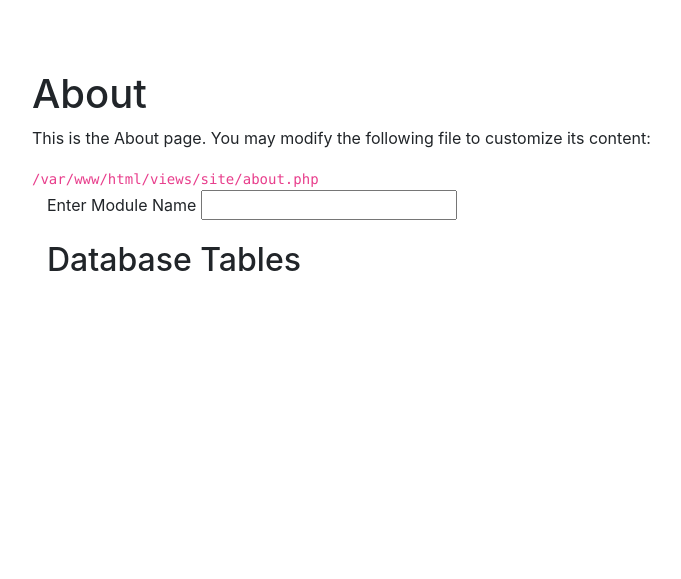
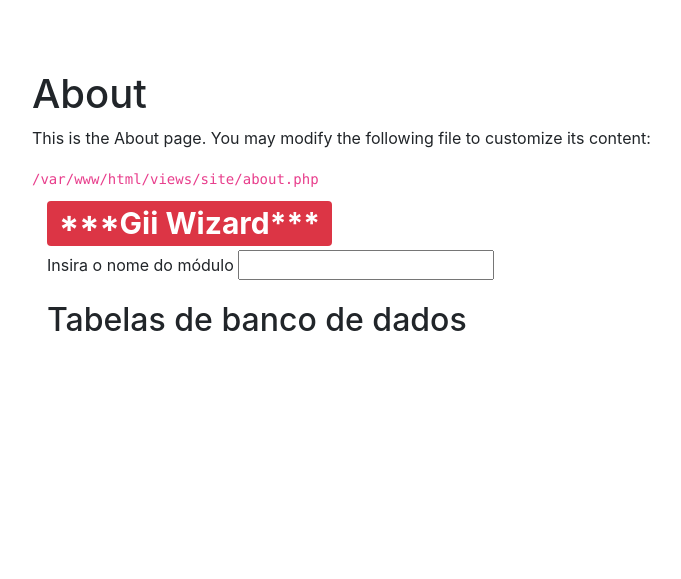
Before and after one commit to sandrofpaula/giiwizard, a Yii app: template views/site/about.php in a window 1280 px wide. Shown: the top 579 px of the page, without its empty margins (53-734 px from the left). Run offline with PHP 8.4 and a stand-in for Yii, Linux system fonts and the light colour scheme; the template is opened without the code that fills it, so the values that code supplies are empty; form fields are guessed from the names that the template uses; some libraries are stand-ins or nearby versions.

Commit message:
Gii Wizard

```diff
--- a/views/site/about.php
+++ b/views/site/about.php
@@ -35,11 +35,12 @@ $this->params['breadcrumbs'][] = $this->title;
 <div class="container">
     <div class="site-about">
         <div class="form-group">
-            <label for="module-name-input">Enter Module Name</label>
+            <h1 class="modal-title"><span class="badge bg-danger ">***Gii Wizard***</span></h1>
+            <label for="module-name-input">Insira o nome do módulo</label>
             <?= Html::textInput('moduleName', '', ['id' => 'module-name-input', 'class' => 'form-control', 'maxlength' => true, 'placeholder' => 'Enter module name']) ?>
         </div>
 
-        <h2>Database Tables</h2>
+        <h2>Tabelas de banco de dados</h2>
         <ul class="list-group">
             <?php foreach ($tables as $table): ?>
                 <li class="list-group-item">
@@ -52,7 +53,7 @@ $this->params['breadcrumbs'][] = $this->title;
         <div id="module-result" class="mt-3">
             <!-- O resultado será exibido aqui -->
         </div>
-        <button id="copy-button" class="btn btn-primary mt-3" style="display:none;">Copy</button>
+        <button id="copy-button" class="btn btn-primary mt-3" style="display:none;">Copiar</button>
     </div>
 </div>
 
@@ -103,10 +104,7 @@ function updateResult() {
             '<div class="form-group"><label>Controller Class:</label> <input type="text" class="form-control" value="' + controllerClass + '" readonly></div>' +
             '<div class="form-group"><label>View Path:</label> <input type="text" class="form-control" value="' + viewPath + '" readonly></div>';
 
-
-
-
-    if (moduleName && selectedTable) {
+            if (moduleName && selectedTable) {
 
         $('#module-result').html(resultHtml);
         $('#copy-button').show().off('click').on('click', function() {
@@ -131,7 +129,7 @@ function copyToClipboard(html) {
     document.execCommand('copy');
     window.getSelection().removeAllRanges();
     tempElement.remove();
-    alert('Copied to clipboard');
+    alert('Copiado para a área de transferência');
 }
 </script>
 </body>
```
